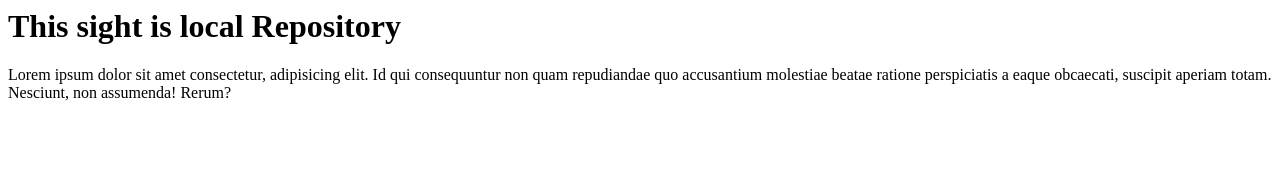
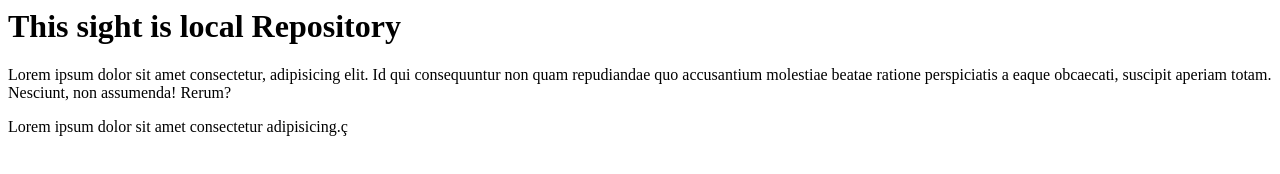
Before and after one commit to Fatima6218/local-repo, a plain HTML site: page index.html in a window 1280 px wide. Drawn offline with Linux system fonts and the light colour scheme.

Commit message:
Add new feather

```diff
--- a/index.html
+++ b/index.html
@@ -1,2 +1,3 @@
 <h1>This sight is local Repository</h1>
 <p>Lorem ipsum dolor sit amet consectetur, adipisicing elit. Id qui consequuntur non quam repudiandae quo accusantium molestiae beatae ratione perspiciatis a eaque obcaecati, suscipit aperiam totam. Nesciunt, non assumenda! Rerum?</p>
+<p>Lorem ipsum dolor sit amet consectetur adipisicing.ç</p>
```
